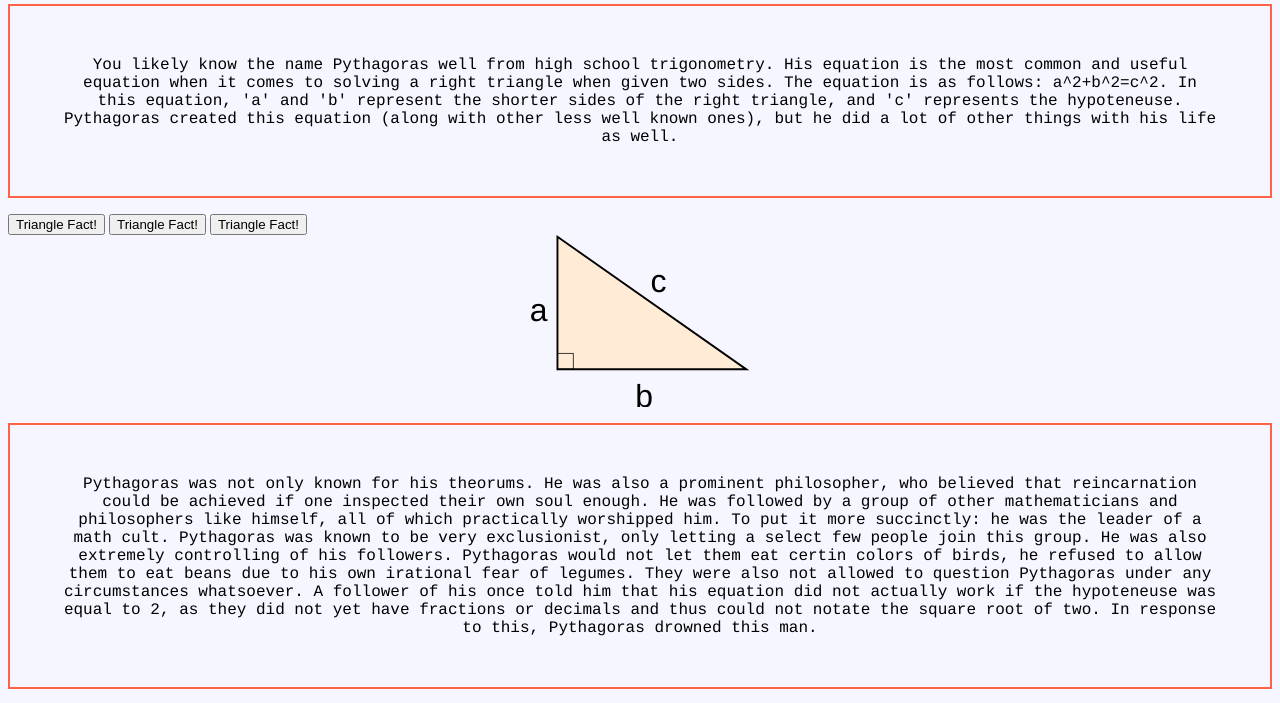
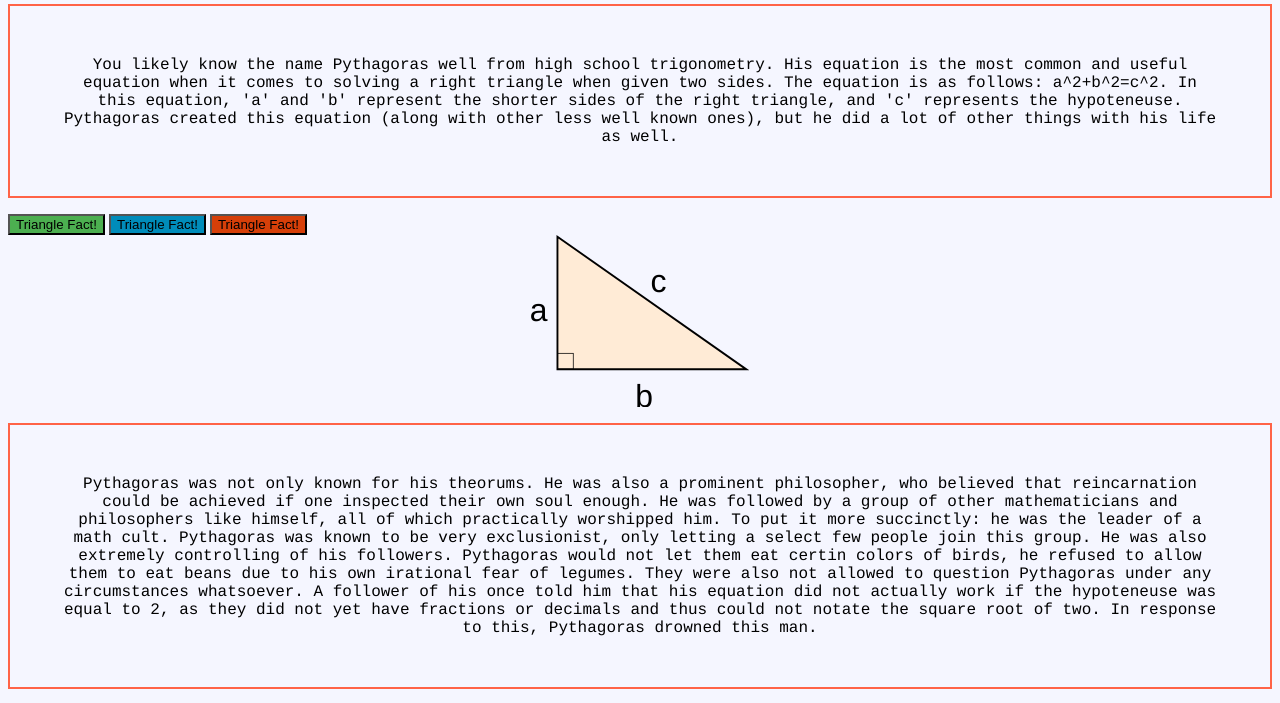
Before and after one commit to vindrews/name-pending, a plain HTML site: page index.html in a window 1280 px wide. Shown: the part 84-787 px from the top of the page. Drawn offline with Linux system fonts and the light colour scheme.

Commit message:
Update index.html

```diff
--- a/index.html
+++ b/index.html
@@ -21,14 +21,18 @@
   width=50%;
             }
 
+ .button1 {background-color: #4CAF50;} /* Green */
+ .button2 {background-color: #008CBA;} /* Blue */
+ .button3 {background-color: #d63f09;} /* Red */
+
       </style>
   </head>
    <body style="background-color:#f5f6ff;">
       <h1 style="text-align:center">History of Pythagoras</h1>
         <p style="text-align:center">You likely know the name Pythagoras well from high school trigonometry. His equation is the most common and useful equation when it comes to solving a right triangle when given two sides. The equation is as follows: a^2+b^2=c^2. In this equation, 'a' and 'b' represent the shorter sides of the right triangle, and 'c' represents the hypoteneuse. Pythagoras created this equation (along with other less well known ones), but he did a lot of other things with his life as well.</p>
-          <button type="button" onclick="alert('Triangles have three sides, usually! Secret triangles may have more sides, or less sides, depending on the one you find.')">Triangle Fact!</button>
-          <button type="button" onclick="alert('The angles of real triangles always add up to 180 degrees!')">Triangle Fact!</button>
-          <button type="button" onclick="alert('Forbidden triangles only have one side, but it's illegal to acknowledge them, so please close out of this tab to avoid an arrest.')">Triangle Fact!</button>
+          <button class="button button1" type="button" onclick="alert('Triangles have three sides, usually! Secret triangles may have more sides, or less sides, depending on the one you find.')">Triangle Fact!</button>
+          <button class="button button2" type="button" onclick="alert('The angles of real triangles always add up to 180 degrees!')">Triangle Fact!</button>
+          <button class="button button3" type="button" onclick="alert('Forbidden triangles only have one side, but it's illegal to acknowledge them, so please close out of this tab to avoid an arrest.')">Triangle Fact!</button>
          <img src="right-triangle.svg" alt="A simplistic drawing of a right triangle. The right angle is on the lower left, the side coming out of it's right being the longer one.">  <!--used an svg because it is a simplistic design, not a real photo, and it loads faster.-->
         <p style="text-align:center">Pythagoras was not only known for his theorums. He was also a prominent philosopher, who believed that reincarnation could be achieved if one inspected their own soul enough. He was followed by a group of other mathematicians and philosophers like himself, all of which practically worshipped him. To put it more succinctly: he was the leader of a math cult. Pythagoras was known to be very exclusionist, only letting a select few people join this group. He was also extremely controlling of his followers. Pythagoras would not let them eat certin colors of birds, he refused to allow them to eat beans due to his own irational fear of legumes. They were also not allowed to question Pythagoras under any circumstances whatsoever. A follower of his once told him that his equation did not actually work if the hypoteneuse was equal to 2, as they did not yet have fractions or decimals and thus could not notate the square root of two. In response to this, Pythagoras drowned this man.</p>
        <img src="17367886-DCAD-49EC-9669-F6C29B0BAB02.jpeg" alt="A painting of Pythagoras. He is wearing white robes and holding out a triangular prism. There is a triangle drawn above his head. He is outdoors, and appears to be preaching."> <!--used a jpeg because its a more complex design with more colors, and is an actual photo of a real life thing. the name would be more convenient, but i uploaded it from my ipad and i cant change file names on there.-->
```
